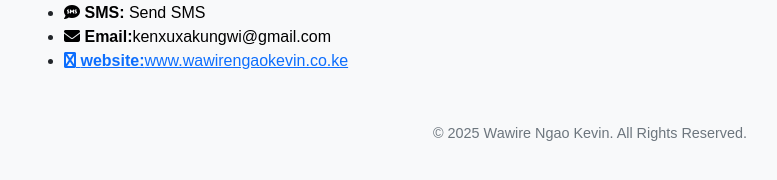
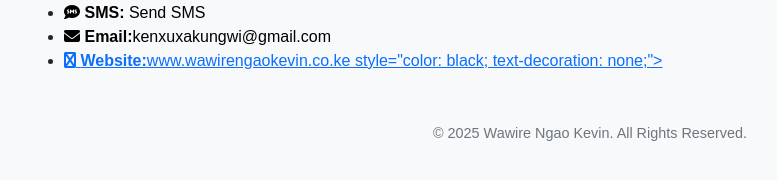
Before and after one commit to kenxux/profilePortifolio, a plain HTML site: page index.html in a window 1280 px wide. Shown: the part 4374-4554 px from the top of the page, without its empty margins (50-827 px from the left). Drawn offline with nearby package versions, Linux system fonts and the light colour scheme.

Commit message:
Update index.html

```diff
--- a/index.html
+++ b/index.html
@@ -394,8 +394,8 @@
             </a>
         </li>
         <li>
-            <a href="https://wawirengaokevin.wuaze.com;">
-                <i class="fab fa-globe"></i> <strong>website:</strong>www.wawirengaokevin.co.ke
+            <a href="https://wawirengaokevin.wuaze.com">
+                <i class="fab fa-globe"></i> <strong>Website:</strong>www.wawirengaokevin.co.ke style="color: black; text-decoration: none;">
             </a>
         </li>
     </ul>
```
